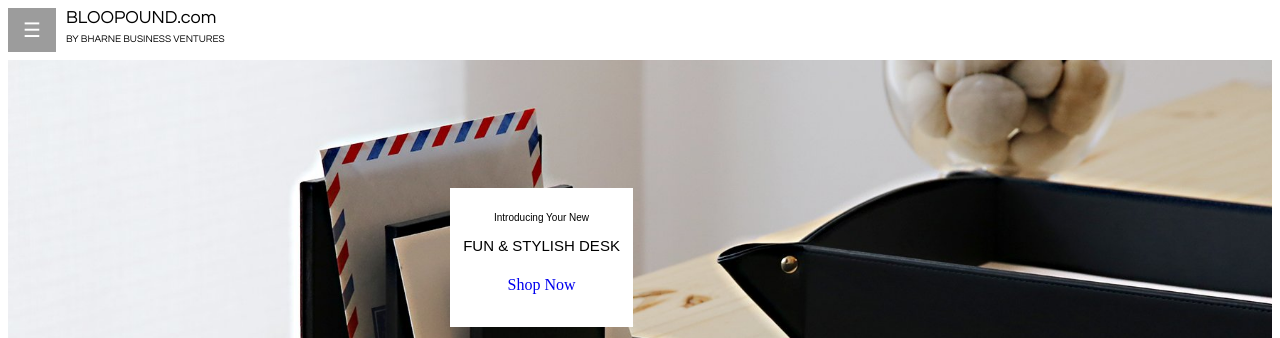
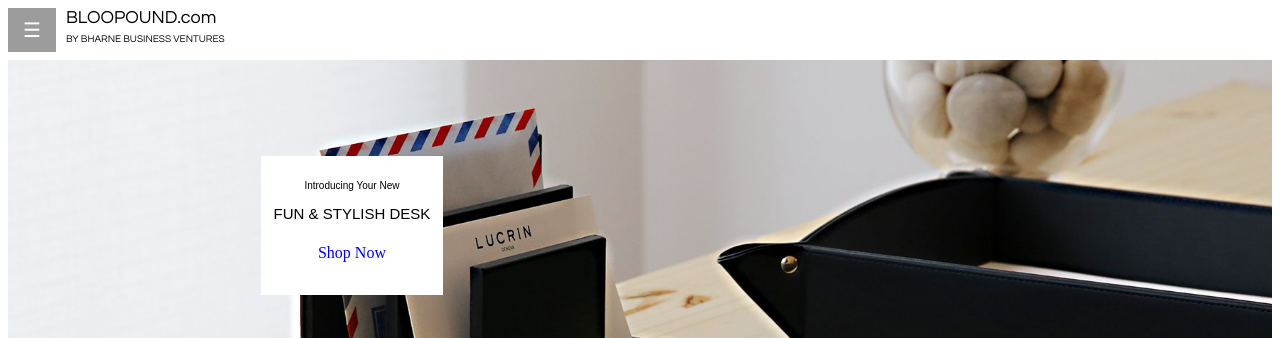
Before and after one commit to bloopound/Media_Q, a plain HTML site: page index.html in a window 1280 px wide. Shown: the top 338 px of the page. Drawn offline with Linux system fonts and the light colour scheme.

Commit message:
Update index.css

```diff
--- a/index.css
+++ b/index.css
@@ -70,8 +70,8 @@
   width: max-content;
   padding: 1vw;
   background-color: white;
-  top: 20%;
-  left: 35%;
+  top: 15%;
+  left: 20%;
 }
 
 .font1 {
```
